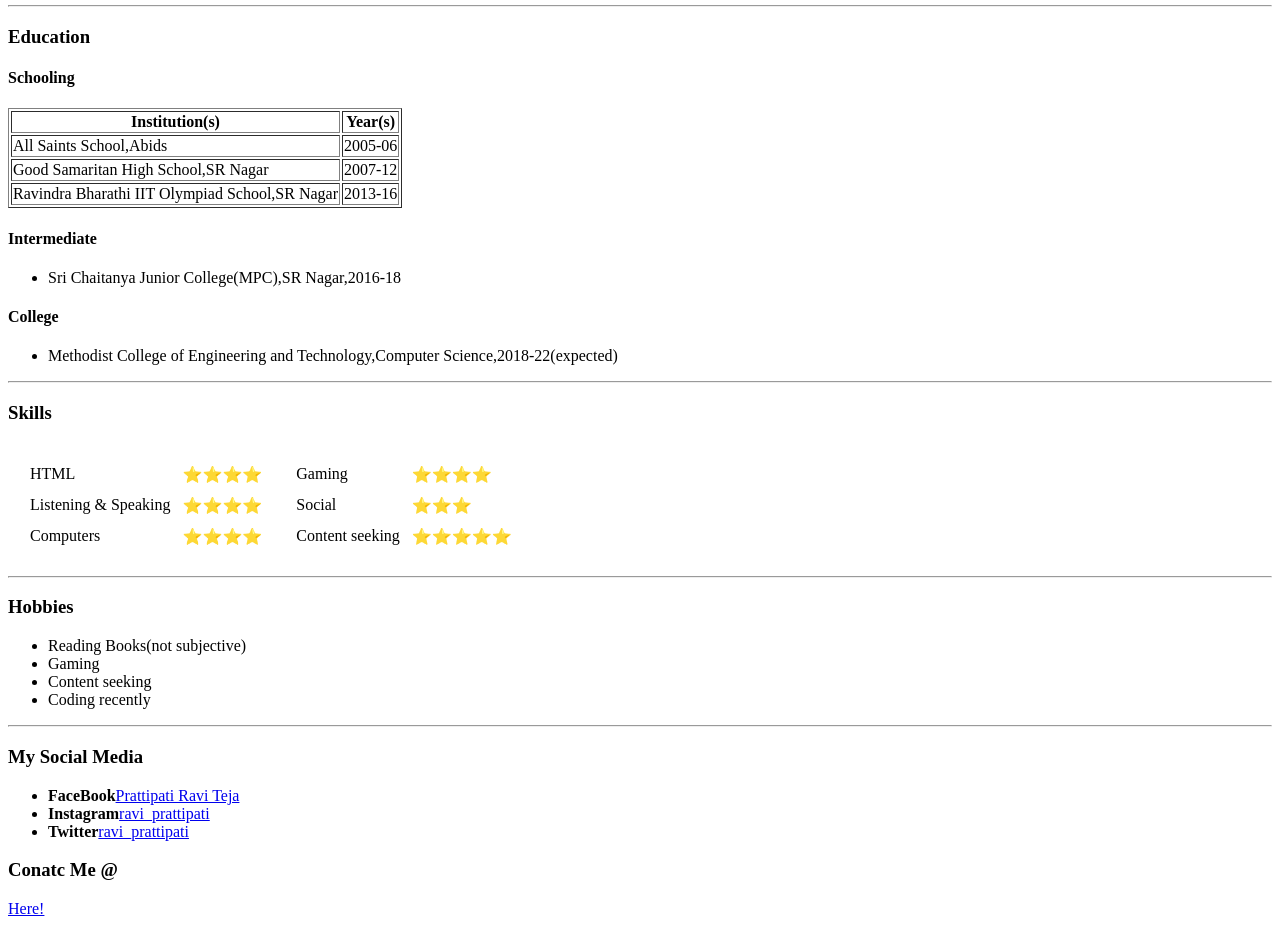
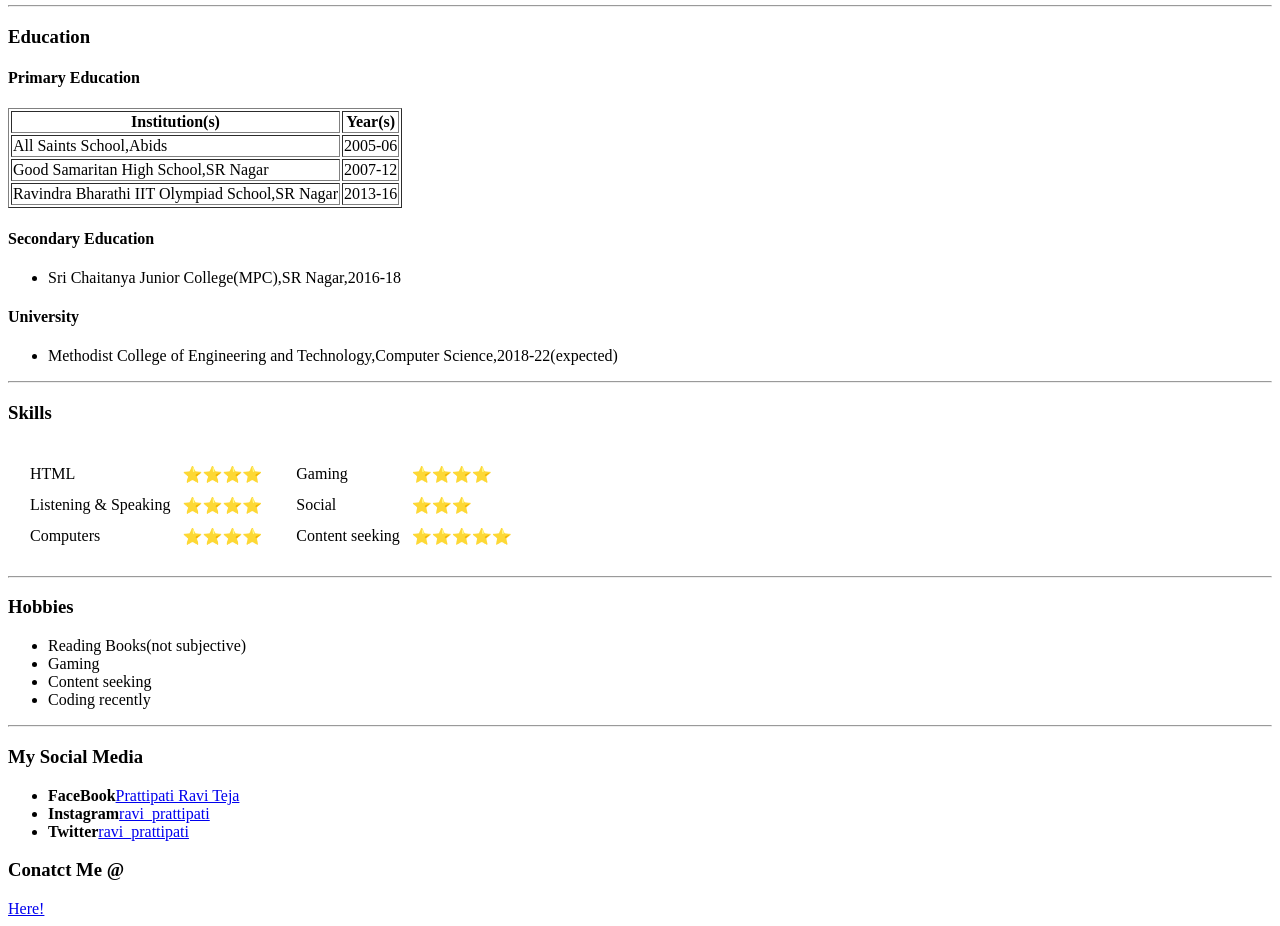
Before and after one commit to Ravenblaze128/CV, a plain HTML site: page index.html in a window 1280 px wide. Shown: the part 253-1179 px from the top of the page. Drawn offline with Linux system fonts and the light colour scheme.

Commit message:
Typo Corrections and more "mature" way of implying Education

```diff
--- a/index.html
+++ b/index.html
@@ -23,7 +23,7 @@
   </table>
   <hr>
   <h3>Education</h3>
-  <h4>Schooling</h4>
+  <h4>Primary Education</h4>
   <table border="1">
     <thead>
       <tr>
@@ -46,11 +46,11 @@
       </tr>
     </tbody>
   </table>
-  <h4>Intermediate</h4>
+  <h4>Secondary Education</h4>
   <ul>
     <li>Sri Chaitanya Junior College(MPC),SR Nagar,2016-18</li>
   </ul>
-  <h4>College</h4>
+  <h4>University</h4>
   <ul>
     <li>Methodist College of Engineering and Technology,Computer Science,2018-22(expected) </li>
   </ul>
@@ -107,7 +107,7 @@
     <li><strong>Instagram</strong><a href="https://www.instagram.com/ravi_prattipati/">ravi_prattipati</a></li>
     <li><strong>Twitter</strong><a href="https://twitter.com/ravi_prattipati">ravi_prattipati</a></li>
   </ul>
-  <h3>Conatc Me @</h3>
+  <h3>Conatct Me @</h3>
   <a href="Contact.html">Here!</a>
 </body>
 
```
